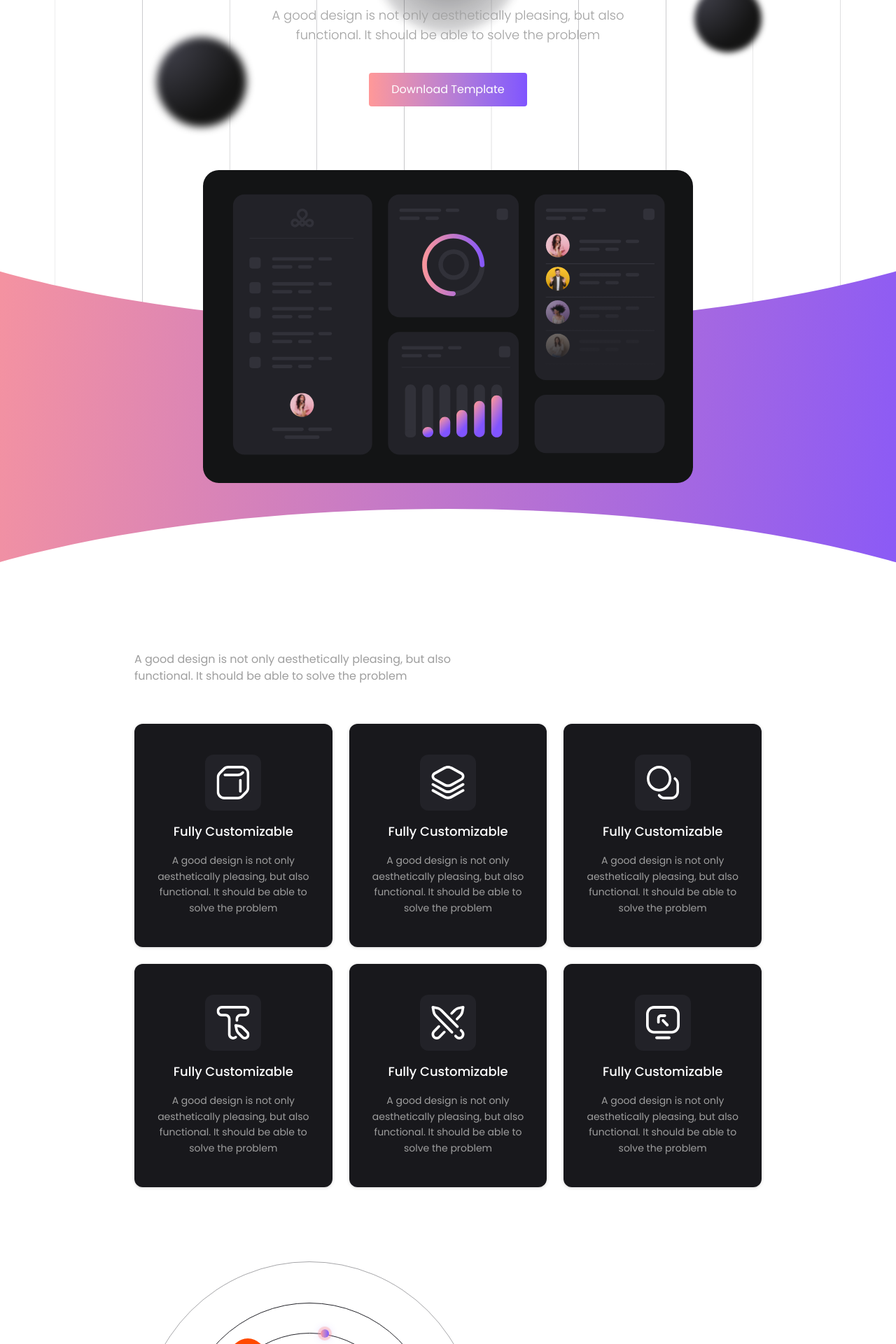
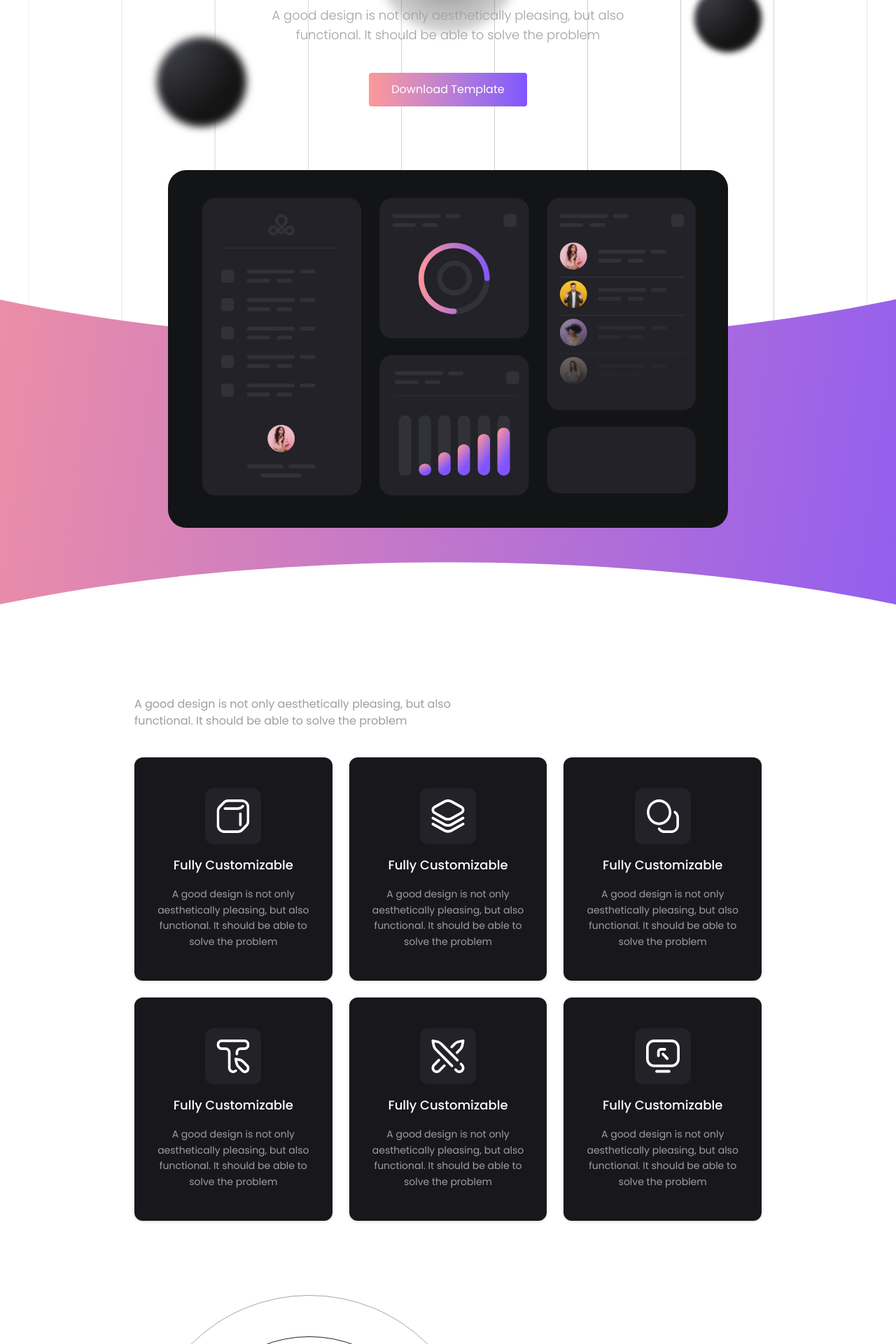
Before and after one commit to Bakry2002/coldwell-task, a Next.js app: page / in a window 1280 px wide. Shown: the part 313-2233 px from the top of the page at 70% size. Built offline with nearby package versions, Linux system fonts and the light colour scheme.

Commit message:
refactor: adjust spacing and image dimensions for improved layout in features and hero sections

```diff
--- a/src/components/sections/features-section.tsx
+++ b/src/components/sections/features-section.tsx
@@ -107,7 +107,7 @@ export const FeaturesSection = () => {
   };
 
   return (
-    <section className="mt-24 md:mt-32 lg:mt-36 mb-8 sm:mb-10">
+    <section className="mt-16 sm:mt-20 md:mt-32 lg:mt-36 mb-8 sm:mb-10">
       <ContentWrapper>
         {/* Header */}
         <motion.div
@@ -138,7 +138,7 @@ export const FeaturesSection = () => {
           initial="hidden"
           whileInView="visible"
           viewport={{ once: true, amount: 0.1 }}
-          className="grid grid-cols-1 sm:grid-cols-2 lg:grid-cols-3 mt-6 sm:mt-8 gap-4 sm:gap-6"
+          className="grid grid-cols-1 sm:grid-cols-2 lg:grid-cols-3 mt-4 gap-4 sm:gap-6"
         >
           {features.map((feature, index) => (
             <motion.div
--- a/src/components/sections/hero-section.tsx
+++ b/src/components/sections/hero-section.tsx
@@ -189,7 +189,7 @@ export const HeroSection = () => {
             alt="Hero image"
             width={600}
             height={400}
-            className="w-full max-w-[300px] sm:max-w-[400px] md:max-w-[500px] lg:max-w-[700px] relative z-10 h-auto"
+            className="w-full max-w-[380px] sm:max-w-[500px] lg:max-w-[800px] relative z-10 h-auto"
             priority
           />
         </motion.div>
@@ -197,7 +197,7 @@ export const HeroSection = () => {
           initial={{ opacity: 0 }}
           animate={{ opacity: 1 }}
           transition={{ duration: 0.6, delay: 0.4 }}
-          className="absolute h-[300px] sm:h-[400px] md:h-[450px] lg:h-[510px] top-12 sm:top-16 md:top-20 lg:top-24 left-0 right-0 bottom-0 z-[8] bg-[url('/hero-gradient-pattern.svg')] bg-center bg-no-repeat bg-cover"
+          className="absolute h-[300px] sm:h-[400px] md:h-[450px] lg:h-[610px] top-12 sm:top-16 md:top-20 lg:top-24 left-0 right-0 bottom-0 z-[8] bg-[url('/hero-gradient-pattern.svg')] bg-center bg-no-repeat bg-cover"
         />
       </motion.div>
     </section>
```
